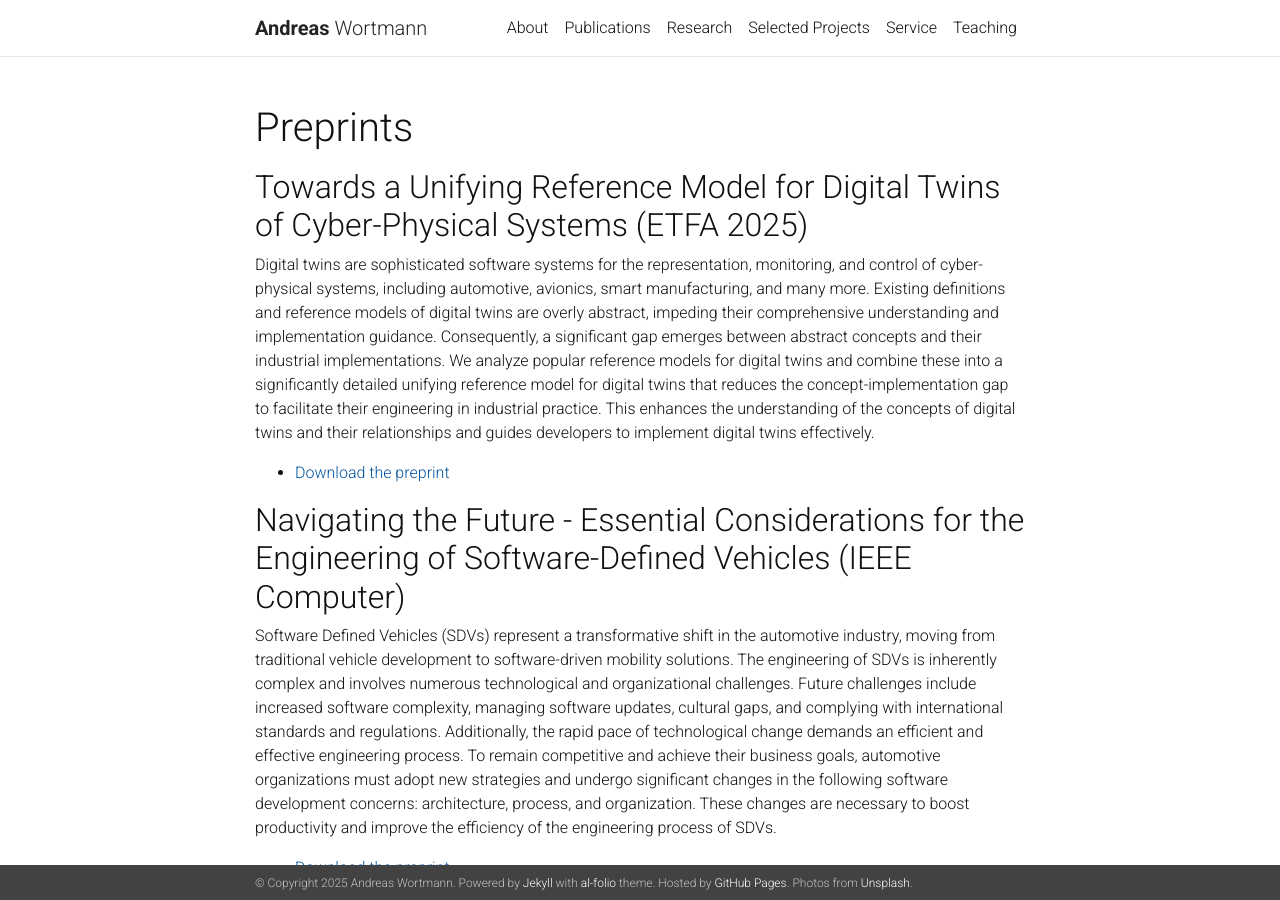
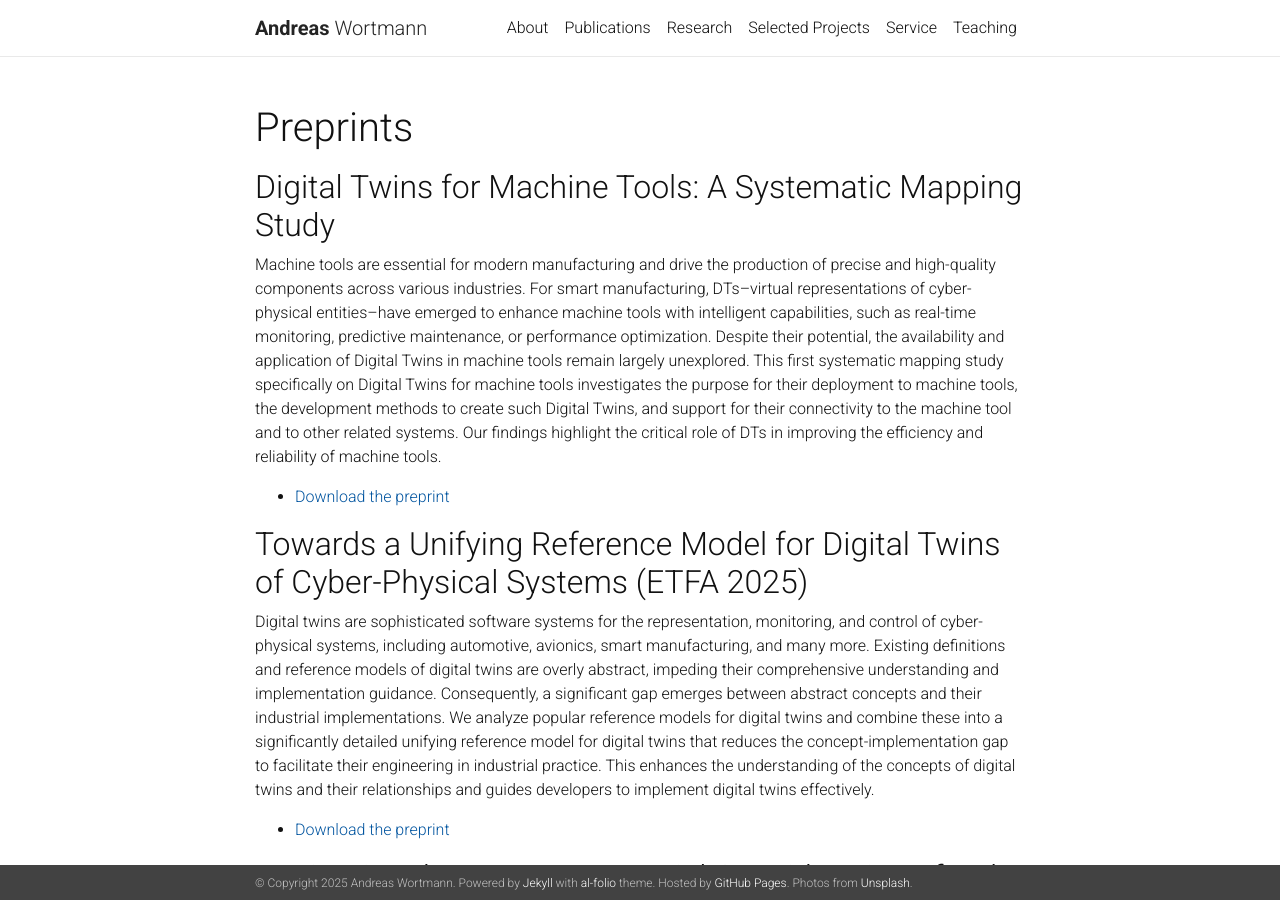
Before and after one commit to awortmann/awortmann.github.io, a Jekyll site: the page built from _pages/preprints.md, in a window 1280 px wide and 900 px high. Built offline with Jekyll 4.4.1, drawn with Linux system fonts in a browser that asks for light colours; nearby versions of some CDN libraries; a style sheet for code colours, icons or effects is not loaded.

Commit message:
Minor update

```diff
--- a/_pages/preprints.md
+++ b/_pages/preprints.md
@@ -6,6 +6,12 @@ description:
 nav: false
 ---
 
+## Digital Twins for Machine Tools: A Systematic Mapping Study
+
+Machine tools are essential for modern manufacturing and drive the production of precise and high-quality components across various industries. For smart manufacturing, DTs–virtual representations of cyber-physical entities–have emerged to enhance machine tools with intelligent capabilities, such as real-time monitoring, predictive maintenance, or performance optimization. Despite their potential, the availability and application of Digital Twins in machine tools remain largely unexplored. This first systematic mapping study specifically on Digital Twins for machine tools investigates the purpose for their deployment to machine tools, the development methods to create such Digital Twins, and support for their connectivity to the machine tool and to other related systems. Our findings highlight the critical role of DTs in improving the efficiency and reliability of machine tools.
+
+
+- [Download the preprint](https://raw.githubusercontent.com/awortmann/awortmann.github.io/master/downloads/preprints/Digital_Twins_for_Machine_Tools_-_A_Systematic_Mapping_Study.pdf)
 
 ## Towards a Unifying Reference Model for Digital Twins of Cyber-Physical Systems (ETFA 2025)
 
```
Also changed, not shown: 1 other file.
